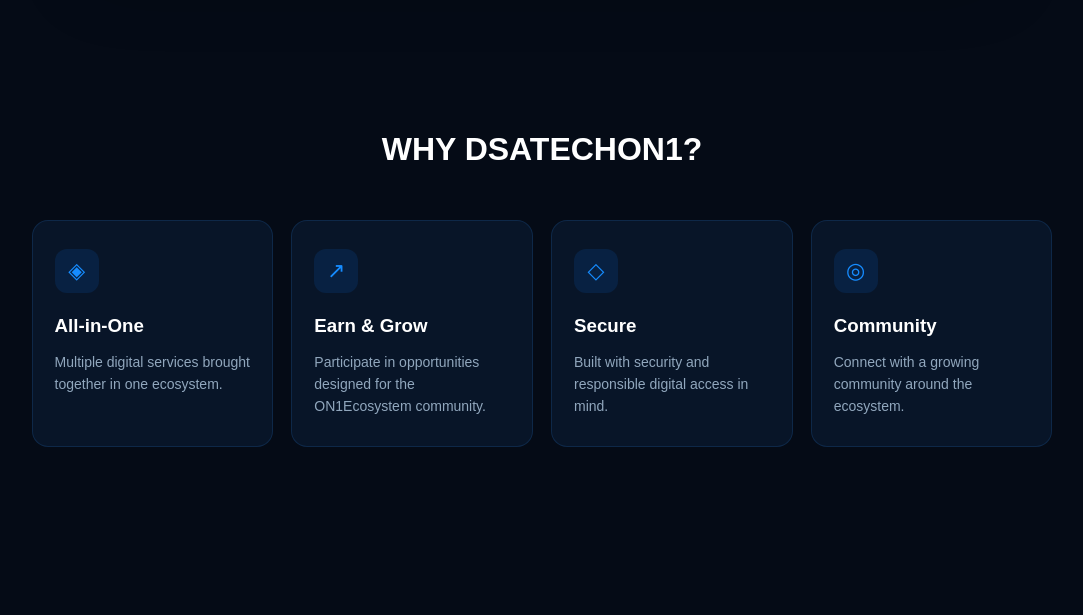
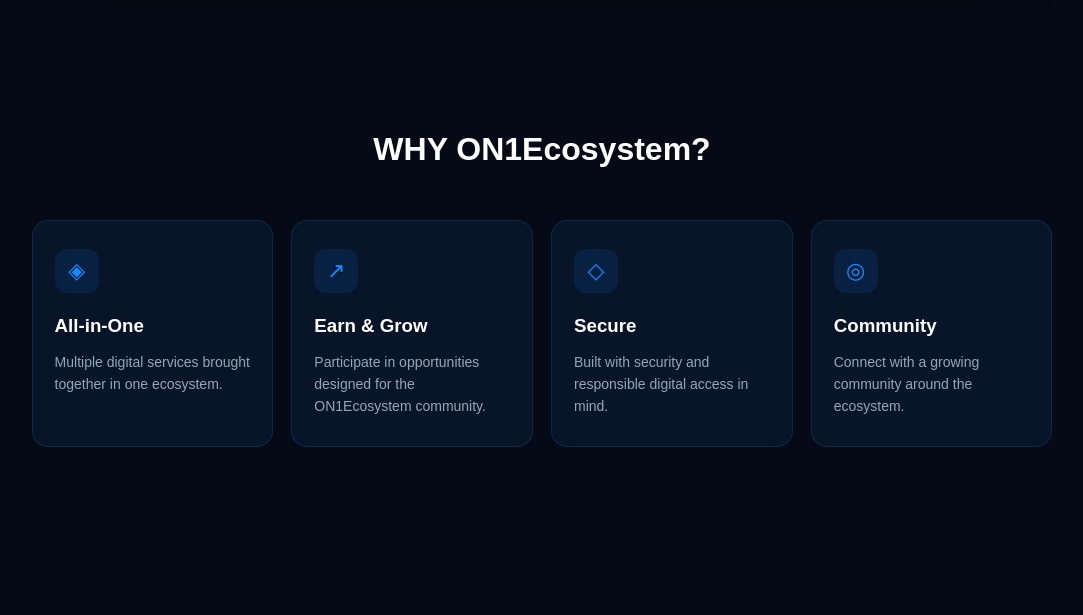
Before and after one commit to DSATECHON1/dsatechon1-pwa, a plain HTML site: page index.html in a window 1280 px wide. Shown: the part 1240-1855 px from the top of the page, without its empty margins (98-1181 px from the left). Drawn offline with Linux system fonts and the light colour scheme.

Commit message:
Update index.html

```diff
--- a/index.html
+++ b/index.html
@@ -96,7 +96,7 @@
     <!-- FEATURES -->
     <section id="features" class="features">
 
-      <h2>WHY DSATECHON1?</h2>
+      <h2>WHY ON1Ecosystem?</h2>
 
       <div class="feature-grid">
 
```
